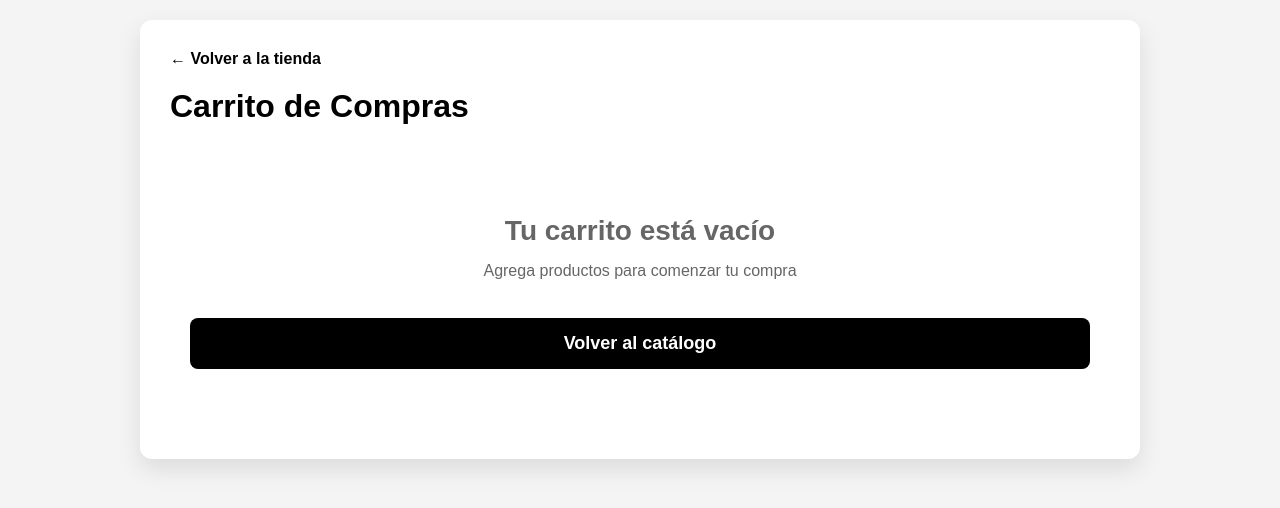
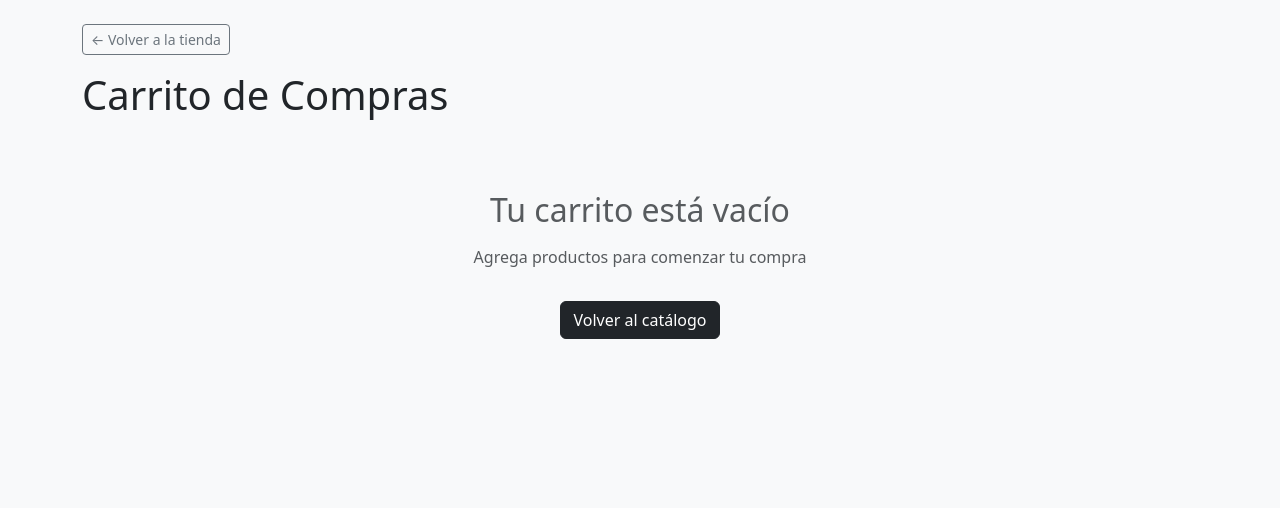
Before and after one commit to AlysonHenao/Akima, a Django app: page /cart/ in a window 1280 px wide. Shown: the top 508 px of the page. Run offline with Django 5.2, Linux system fonts and the light colour scheme; data comes from the database, SQL or seed files in the repository; data that the repository does not hold is empty.

Commit message:
Fix the cart (design and logic)

```diff
--- a/crochet/templates/cart.html
+++ b/crochet/templates/cart.html
@@ -5,236 +5,118 @@
     <meta name="viewport" content="width=device-width, initial-scale=1.0">
     <title>Carrito de Compras - Akima</title>
     <meta name="csrf-token" content="{{ csrf_token }}">
-
+    <link href="https://cdn.jsdelivr.net/npm/bootstrap@5.3.2/dist/css/bootstrap.min.css" rel="stylesheet">
     <style>
-        * { margin: 0; padding: 0; box-sizing: border-box; }
-
-        body {
-            font-family: Arial, sans-serif;
-            background-color: #f4f4f4;
-            padding: 20px;
-        }
-
-        .container {
-            max-width: 1000px;
-            margin: 0 auto;
-            background: white;
-            padding: 30px;
-            border-radius: 12px;
-            box-shadow: 0px 10px 25px rgba(0,0,0,0.1);
-        }
-
-        h1 { color: #000; margin-bottom: 30px; }
-
-        .back-link {
-            display: inline-block;
-            margin-bottom: 20px;
-            color: #000;
-            text-decoration: none;
-            font-weight: bold;
-        }
-
-        .back-link:hover { text-decoration: underline; }
-
-        .cart-item {
-            display: flex;
-            gap: 20px;
-            padding: 20px;
-            border: 1px solid #ddd;
-            border-radius: 8px;
-            margin-bottom: 15px;
-            align-items: center;
-        }
-
-        .cart-item img {
-            width: 100px;
-            height: 100px;
-            object-fit: cover;
-            border-radius: 8px;
-        }
-
-        .item-details { flex: 1; }
-
-        .item-name { font-size: 18px; font-weight: bold; margin-bottom: 5px; }
-
-        .item-customization { color: #666; font-size: 14px; margin-bottom: 5px; }
-
-        .item-price { font-size: 16px; font-weight: bold; color: #000; }
-
-        .item-quantity {
-            display: flex;
-            align-items: center;
-            gap: 10px;
-        }
-
-        .qty-btn {
-            width: 35px;
-            height: 35px;
-            border: 1px solid #ddd;
-            background: white;
-            border-radius: 5px;
-            cursor: pointer;
-            font-size: 18px;
-            font-weight: bold;
-            transition: all 0.2s;
-        }
-
-        .qty-btn:hover { background-color: #f0f0f0; }
-        .qty-btn:active { transform: scale(0.95); }
-
-        .qty-input {
-            width: 60px;
-            text-align: center;
-            border: 1px solid #ddd;
-            border-radius: 5px;
-            padding: 8px;
-            font-size: 16px;
-            font-weight: bold;
-        }
-
-        .cart-summary {
-            border-top: 2px solid #ddd;
-            padding-top: 20px;
-            margin-top: 20px;
-        }
-
-        .summary-row {
-            display: flex;
-            justify-content: space-between;
-            margin-bottom: 10px;
-            font-size: 16px;
-        }
-
-        .summary-total {
-            font-size: 24px;
-            font-weight: bold;
-            color: #000;
-        }
-
-        .checkout-btn {
-            width: 100%;
-            padding: 15px;
-            margin-top: 20px;
-            background-color: #000;
-            color: white;
-            border: none;
-            border-radius: 8px;
-            font-size: 18px;
-            font-weight: bold;
-            cursor: pointer;
-            text-decoration: none;
-            display: inline-block;
-            text-align: center;
-            transition: background-color 0.2s;
-        }
-
-        .checkout-btn:hover { background-color: #333; }
-
-        .cart-empty {
-            text-align: center;
-            padding: 60px 20px;
-            color: #666;
-        }
-
-        .cart-empty h2 {
-            font-size: 28px;
-            margin-bottom: 15px;
-        }
-
-        .no-image {
-            width: 100px;
-            height: 100px;
-            background-color: #f0f0f0;
-            border-radius: 8px;
-            display: flex;
-            align-items: center;
-            justify-content: center;
-            color: #999;
-            font-size: 14px;
-        }
-
-        .item-subtotal {
-            min-width: 100px;
-            text-align: right;
-        }
+        .cart-item img { width: 100px; height: 100px; object-fit: cover; border-radius: 8px; }
+        .no-image { width: 100px; height: 100px; background: #f0f0f0; border-radius: 8px; display: flex; align-items: center; justify-content: center; color: #999; font-size: 14px; }
+        .qty-btn { width: 35px; height: 35px; }
+        .qty-input { width: 60px; text-align: center; }
     </style>
 </head>
 
-<body>
-<div class="container" id="cart-container">
-    <a href="/" class="back-link">← Volver a la tienda</a>
-    <h1>Carrito de Compras</h1>
+<body class="bg-light">
+<div class="container py-4">
+
+    <a href="/" class="btn btn-outline-secondary btn-sm mb-3">← Volver a la tienda</a>
+    <h1 class="mb-4">Carrito de Compras</h1>
 
     {% if items %}
         <div id="cart-items">
         {% for item in items %}
-        <div class="cart-item" id="cart-item-{{ item.id }}">
-            {% if item.id_producto.imagenes.first %}
-                <img src="{{ item.id_producto.imagenes.first.url_imagen.url }}" alt="{{ item.id_producto.nombre }}">
-            {% else %}
-                <div class="no-image">Sin imagen</div>
-            {% endif %}
+        <div class="card mb-3" id="cart-item-{{ item.id }}">
+            <div class="card-body d-flex align-items-center gap-3">
 
-            <div class="item-details">
-                <div class="item-name">{{ item.id_producto.nombre }}</div>
-                <div class="item-customization">
-                    Talla: {{ item.talla }} | Color: {{ item.id_producto_color.id_color_general.nombre }}
+                {% if item.id_producto.imagenes.first %}
+                    <img src="{{ item.id_producto.imagenes.first.url_imagen.url }}" alt="{{ item.id_producto.nombre }}" style="width: 200px; border-radius: 5px;">
+                {% else %}
+                    <div class="no-image">Sin imagen</div>
+                {% endif %}
+
+                <div class="flex-grow-1">
+                    <div class="fw-bold fs-5">{{ item.id_producto.nombre }}</div>
+                    <div class="text-muted small">Talla: {{ item.talla }} | Color: {{ item.id_producto_color.id_color_general.nombre }}</div>
+                    <div class="fw-bold">${{ item.precio_unitario }}</div>
                 </div>
-                <div class="item-price" id="price-{{ item.id }}" data-price="{{ item.precio_unitario }}">
-                    ${{ item.precio_unitario }}
+
+                <div class="d-flex align-items-center gap-2">
+                    <button class="qty-btn btn btn-outline-secondary" data-item-id="{{ item.id }}" data-action="decrease">−</button>
+                    <input type="number" class="qty-input form-control" id="qty-{{ item.id }}" value="{{ item.cantidad }}">
+                    <button class="qty-btn btn btn-outline-secondary" data-item-id="{{ item.id }}" data-action="increase">+</button>
                 </div>
-            </div>
 
-            <div class="item-quantity">
-                <button class="qty-btn"
-                        data-item-id="{{ item.id }}"
-                        data-action="decrease">−</button>
+                <div class="fw-bold text-end" style="min-width:100px" id="subtotal-{{ item.id }}">
+                    ${{ item.get_subtotal }}
+                </div>
 
-                <input type="number"
-                       class="qty-input"
-                       id="qty-{{ item.id }}"
-                       value="{{ item.cantidad }}"
-                       readonly>
-
-                <button class="qty-btn"
-                        data-item-id="{{ item.id }}"
-                        data-action="increase">+</button>
-            </div>
-
-            <div class="item-price item-subtotal"
-                 id="subtotal-{{ item.id }}">
-                ${{ item.get_subtotal }}
             </div>
         </div>
         {% endfor %}
         </div>
 
-        <div class="cart-summary">
-            <div class="summary-row">
-                <span>Subtotal ({{ items.count }} productos):</span>
+        <div class="border-top pt-3 mt-3">
+            <div class="d-flex justify-content-between mb-2">
+                <span>Subtotal (<span id="total-unidades">{{ total_unidades }}</span> productos):</span>
                 <span id="cart-total">${{ total }}</span>
             </div>
-
-            <div class="summary-row summary-total">
+            <div class="d-flex justify-content-between fw-bold fs-5 mb-3">
                 <span>Total:</span>
                 <span id="cart-total-bottom">${{ total }}</span>
             </div>
-
-            <!-- ✅ BOTÓN CORREGIDO -->
-            <a href="{% url 'payment' %}" class="checkout-btn">
-                Proceder al pago
-            </a>
-
+            <a href="{% url 'payment' %}" class="btn btn-dark w-100 fs-5">Proceder al pago</a>
         </div>
 
     {% else %}
-        <div class="cart-empty">
-            <h2>Tu carrito está vacío</h2>
+        <div class="text-center text-muted py-5">
+            <h2 class="mb-3">Tu carrito está vacío</h2>
             <p>Agrega productos para comenzar tu compra</p>
-            <br>
-            <a href="/" class="checkout-btn">
-                Volver al catálogo
-            </a>
+            <a href="/" class="btn btn-dark mt-3">Volver al catálogo</a>
         </div>
     {% endif %}
+
 </div>
+
+<script>
+    const csrfToken = document.querySelector('meta[name="csrf-token"]').content;
+
+    document.querySelectorAll('.qty-btn').forEach(btn => {
+        btn.addEventListener('click', function () {
+            const itemId = this.dataset.itemId;
+            const action = this.dataset.action;
+            const qtyInput = document.getElementById(`qty-${itemId}`);
+            let newQty = parseInt(qtyInput.value);
+
+            if (action === 'increase') newQty += 1;
+            if (action === 'decrease') newQty -= 1;
+
+            fetch(`/update_cart_item/${itemId}/`, {
+                method: 'POST',
+                headers: {
+                    'Content-Type': 'application/json',
+                    'X-CSRFToken': csrfToken,
+                },
+                body: JSON.stringify({ quantity: newQty })
+            })
+            .then(res => res.json())
+            .then(data => {
+                if (data.success) {
+                    if (data.deleted) {
+                        document.getElementById(`cart-item-${itemId}`).remove();
+                    } else {
+                        qtyInput.value = newQty;
+                        document.getElementById(`subtotal-${itemId}`).textContent = `$${data.subtotal.toFixed(2)}`;
+                    }
+                    const total = `$${data.cart_total.toFixed(2)}`;
+                    document.getElementById('cart-total').textContent = total;
+                    document.getElementById('cart-total-bottom').textContent = total;
+
+                    const allInputs = document.querySelectorAll('.qty-input');
+                    let totalUnidades = 0;
+                    allInputs.forEach(input => totalUnidades += parseInt(input.value) || 0);
+                    document.getElementById('total-unidades').textContent = totalUnidades;
+                }
+            });
+        });
+    });
+</script>
+</body>
+</html>
--- a/crochet/templates/orders.html
+++ b/crochet/templates/orders.html
@@ -13,12 +13,6 @@
         <h2>Panel de Órdenes</h2>
         <a href="{% url 'administrator' %}" class="btn btn-outline-secondary btn-sm">← Volver</a>
     </div>
-
-    {% if messages %}
-        {% for message in messages %}
-            <div class="alert alert-success">{{ message }}</div>
-        {% endfor %}
-    {% endif %}
 
     {% if pedidos %}
         {% for pedido in pedidos %}
--- a/crochet/views.py
+++ b/crochet/views.py
@@ -216,11 +216,13 @@ def view_cart(request):
     ).prefetch_related('id_producto__imagenes')
 
     total = carrito.get_total()
+    total_unidades = sum(item.cantidad for item in items)
 
     context = {
         'carrito': carrito,
         'items': items,
         'total': total,
+        'total_unidades': total_unidades,
     }
 
     return render(request, 'cart.html', context)
```
Also changed, not shown: crochet/templates/home.html (+14 -3 lines).
